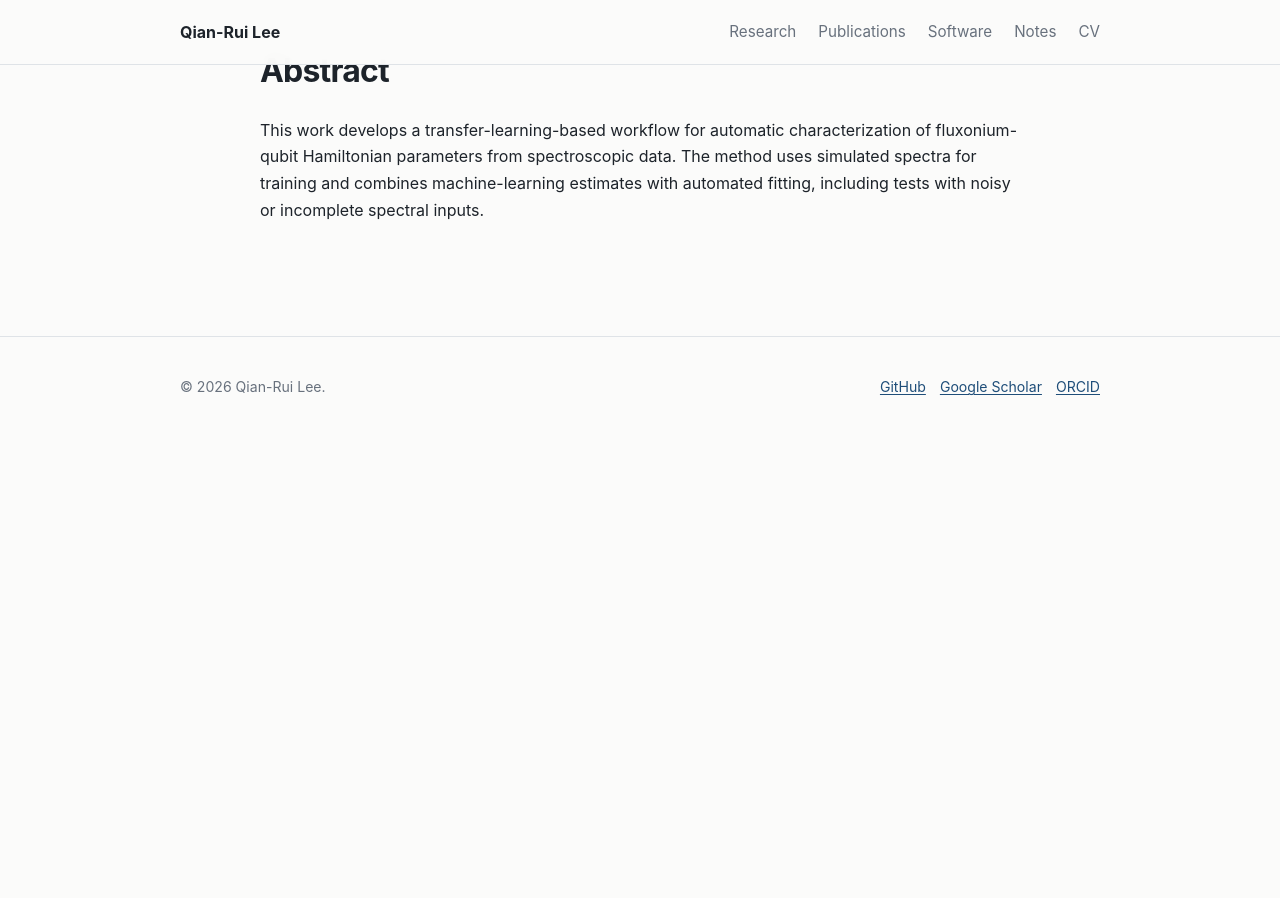
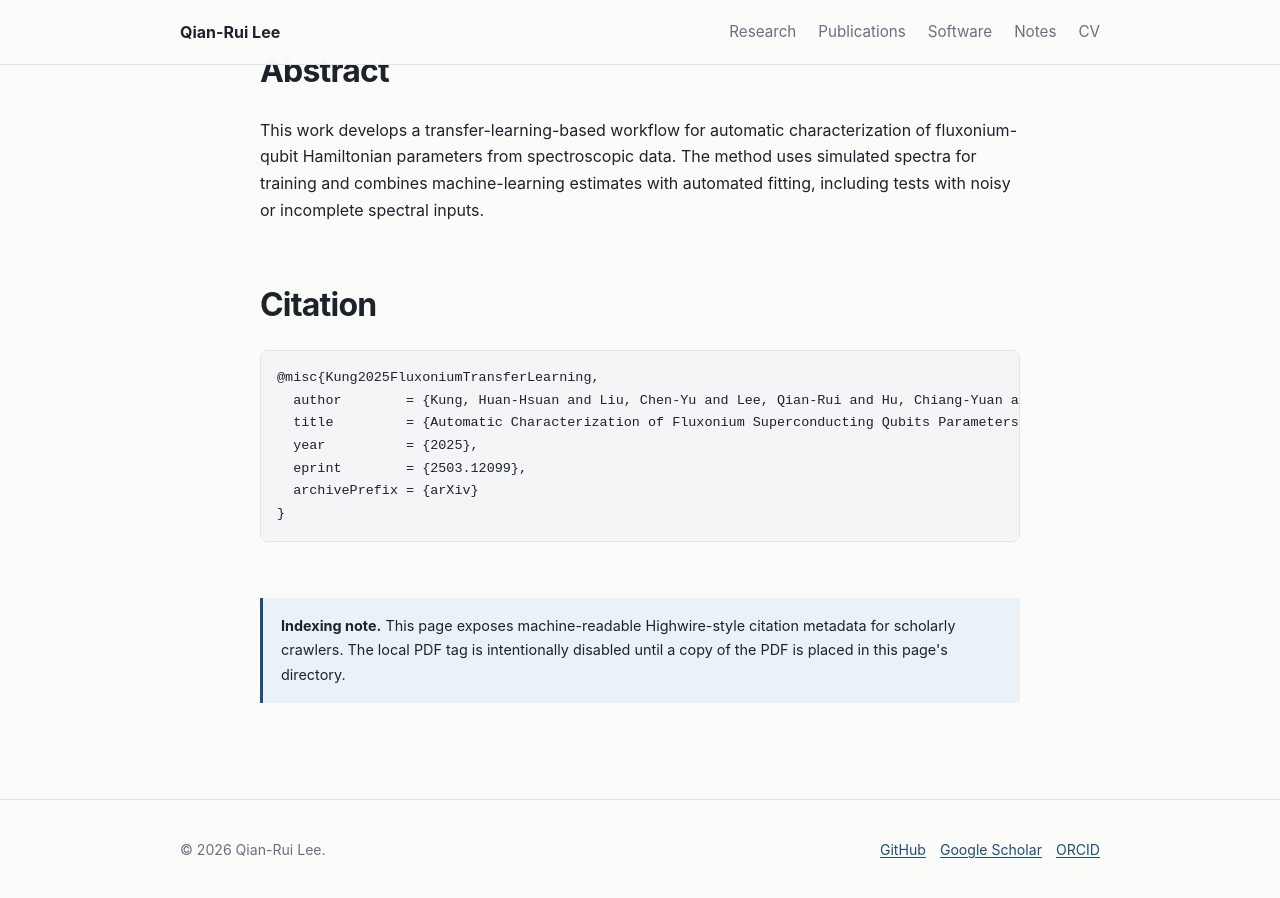
Before and after one commit to ToelUl/ToelUl.github.io, a Jekyll site: the page built from _publications/2025-fluxonium.md, in a window 1280 px wide and 900 px high, scrolled down 623 px. Built offline with Jekyll 4.4.1, drawn with Linux system fonts in a browser that asks for light colours; before the commit the page ends 1060 px from its top, so only the background shows below that.

Commit message:
Add canonical Fluxonium preprint metadata

```diff
--- a/_publications/2025-fluxonium.md
+++ b/_publications/2025-fluxonium.md
@@ -10,11 +10,21 @@
   - "Daw-Wei Wang"
   - "Yen-Hsiang Lin"
 year: 2025
+citation_date: "2025/03/15"
+category: "preprint"
 type_label: "Preprint"
 venue: "arXiv:2503.12099"
 arxiv_url: "https://arxiv.org/abs/2503.12099"
 pdf_local: false
-scholar_index: false
+scholar_index: true
 selected: true
+bibtex: |
+  @misc{Kung2025FluxoniumTransferLearning,
+    author        = {Kung, Huan-Hsuan and Liu, Chen-Yu and Lee, Qian-Rui and Hu, Chiang-Yuan and Chang, Yu-Chi and Chen, Ching-Yeh and Wang, Daw-Wei and Lin, Yen-Hsiang},
+    title         = {Automatic Characterization of Fluxonium Superconducting Qubits Parameters with Deep Transfer Learning},
+    year          = {2025},
+    eprint        = {2503.12099},
+    archivePrefix = {arXiv}
+  }
 ---
 This work develops a transfer-learning-based workflow for automatic characterization of fluxonium-qubit Hamiltonian parameters from spectroscopic data. The method uses simulated spectra for training and combines machine-learning estimates with automated fitting, including tests with noisy or incomplete spectral inputs.
```
